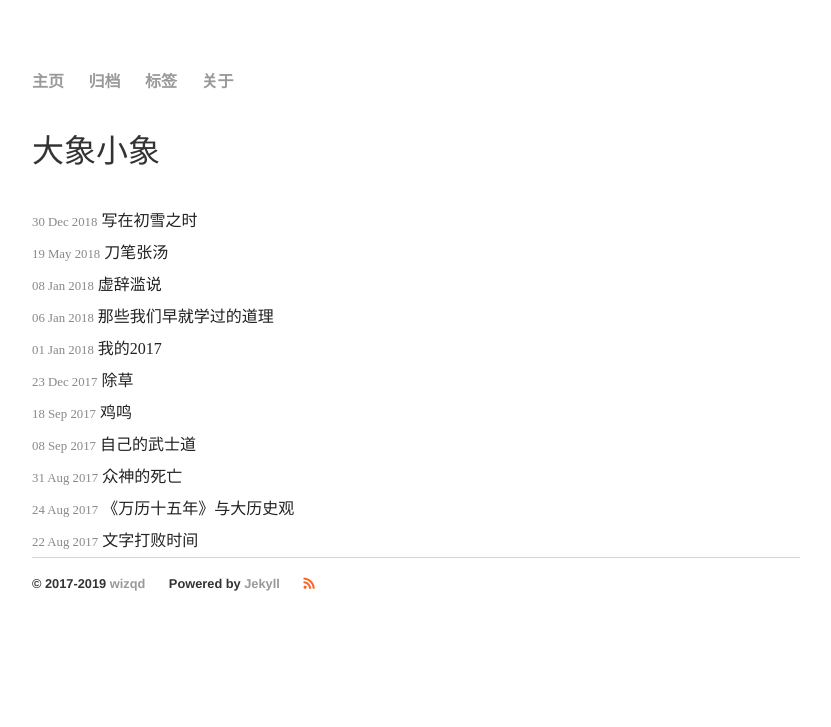
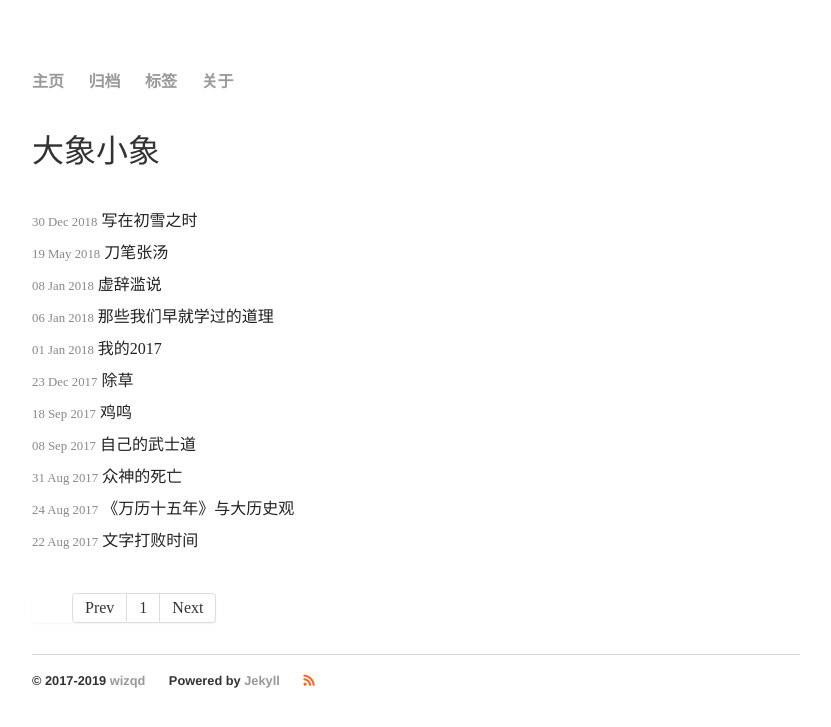
Before and after one commit to chqid/chqid.blog.io, a Jekyll site: the page built from index.html, in a window 1280 px wide. Shown: the top 727 px of the page, without its empty margins (224-1055 px from the left). Built offline with Jekyll 4.4.1, drawn with Linux system fonts in a browser that asks for light colours; nearby versions of some CDN libraries; the list of posts is cut into pages by our own code.

Commit message:
add index pagination

```diff
--- a/assets/css/main.css
+++ b/assets/css/main.css
@@ -144,6 +144,78 @@ blockquote::after {
     color: #888;
 }
 
+/*------pagination-style-----*/
+
+.pagination {
+    margin: 20px 0;
+}
+.pagination ul {
+display: inline-block;
+*display: inline;
+/* IE7 inline-block hack */
+
+*zoom: 1;
+margin-left: 0;
+margin-bottom: 0;
+-webkit-border-radius: 4px;
+-moz-border-radius: 4px;
+border-radius: 4px;
+-webkit-box-shadow: 0 1px 2px rgba(0, 0, 0, 0.05);
+-moz-box-shadow: 0 1px 2px rgba(0, 0, 0, 0.05);
+box-shadow: 0 1px 2px rgba(0, 0, 0, 0.05);
+}
+.pagination ul > li {
+display: inline;
+}
+.pagination ul > li > a,
+.pagination ul > li > span {
+float: left;
+padding: 4px 12px;
+line-height: 20px;
+text-decoration: none;
+background-color: #ffffff;
+border: 1px solid #dddddd;
+border-left-width: 0;
+}
+.pagination ul > li > a:hover,
+.pagination ul > li > a:focus,
+.pagination ul > .active > a,
+.pagination ul > .active > span {
+background-color: #f5f5f5;
+}
+.pagination ul > .active > a,
+.pagination ul > .active > span {
+color: #999999;
+cursor: default;
+}
+.pagination ul > .disabled > span,
+.pagination ul > .disabled > a,
+.pagination ul > .disabled > a:hover,
+.pagination ul > .disabled > a:focus {
+color: #999999;
+background-color: transparent;
+cursor: default;
+}
+.pagination ul > li:first-child > a,
+.pagination ul > li:first-child > span {
+border-left-width: 1px;
+-webkit-border-top-left-radius: 4px;
+-moz-border-radius-topleft: 4px;
+border-top-left-radius: 4px;
+-webkit-border-bottom-left-radius: 4px;
+-moz-border-radius-bottomleft: 4px;
+border-bottom-left-radius: 4px;
+}
+.pagination ul > li:last-child > a,
+.pagination ul > li:last-child > span {
+-webkit-border-top-right-radius: 4px;
+-moz-border-radius-topright: 4px;
+border-top-right-radius: 4px;
+-webkit-border-bottom-right-radius: 4px;
+-moz-border-radius-bottomright: 4px;
+border-bottom-right-radius: 4px;
+}
+
 /*------MathJax-style-----*/
 .MathJax_Display {
     font-size: 20px;
--- a/index.html
+++ b/index.html
@@ -17,3 +17,40 @@ title: 大象小象
     </div>
     {% endfor %}
 </div>
+
+<div class="pagination">
+  <ul>
+    {% if paginator.previous_page %}
+
+      {% if paginator.previous_page == 1 %}
+        <li><a href="/">Prev</a></li>
+      {% else %}
+        <li><a href="/page{{ paginator.previous_page }}">Prev</a></li>
+      {% endif %}
+
+    {% else %}
+      <li><span class="disabled">Prev</span></li>
+    {% endif %}
+
+    {% if paginator.page == 1 %}
+      <li><span class="active">1</span></li>
+    {% else %}
+      <li><a href="/">1</a></li>
+    {% endif %}
+
+    {% for count in (2..paginator.total_pages) %}
+
+      {% if count == paginator.page %}
+        <li><span class="active">{{ count }}</span></li>
+      {% else %}
+        <li><a href="/page{{ count }}">{{ count }}</a></li>
+      {% endif %}
+    {% endfor %}
+
+    {% if paginator.next_page %}
+      <li><a href="/page{{ paginator.next_page }}">Next</a></li>
+    {% else %}
+      <li><span class="disabled">Next</span></li>
+    {% endif %}
+  </ul>
+</div>
```
